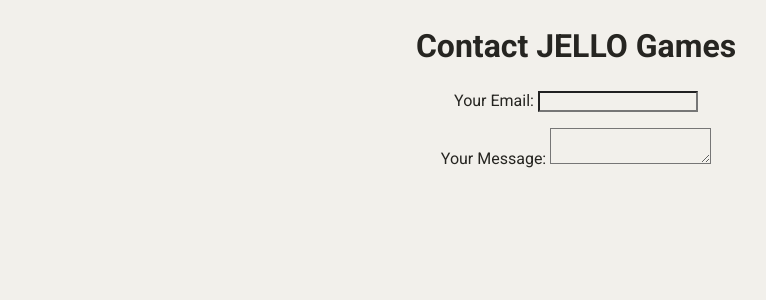
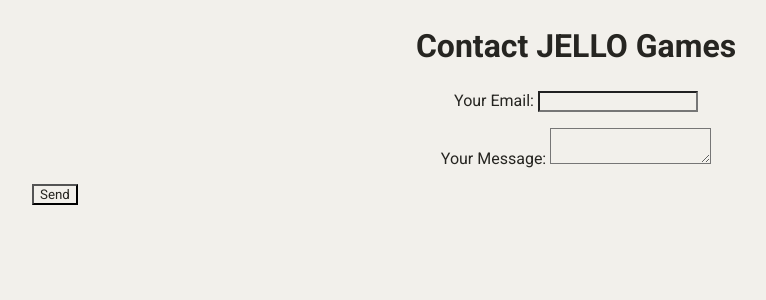
Before and after one commit to jaideng123/jaideng123.github.io, a Jekyll site: the page built from contact.html, in a window 1280 px wide. Shown: the top 300 px of the page, without its empty margins (64-830 px from the left). Built offline with Jekyll 4.4.1, drawn with Linux system fonts in a browser that asks for light colours; nearby versions of some CDN libraries.

Commit message:
Update contact.html

```diff
--- a/contact.html
+++ b/contact.html
@@ -26,7 +26,7 @@ title: Contact
 
   <!-- your other form fields go here -->
 
-  <button type="submit" style="display: block;margin: 1rem;>Send</button>
+  <button type="submit" style="display: block;margin: 1rem;">Send</button>
 </form>
   </section>
 
```
